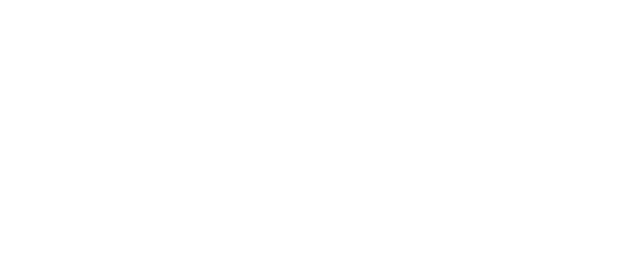
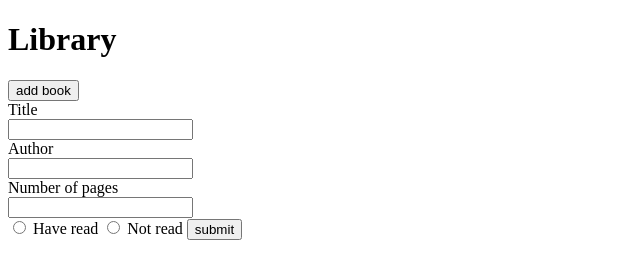
Before and after one commit to ctkelly/library, a plain HTML site: page index.html in a window 1280 px wide. Shown: the whole page, without its empty margins (0-640 px from the left). Drawn offline with Linux system fonts and the light colour scheme.

Commit message:
Add form

```diff
--- a/index.html
+++ b/index.html
@@ -5,6 +5,25 @@
   <link rel="stylesheet" href="style.css">
 </head>
 <body>
+  <header>
+    <h1>Library</h1>
+    <button id="add-book-btn">add book</button>
+  </header>
+
+  <form id="add-book-form" action="/add-book-form" method="get"> <!-- this is wrong -->
+    <label for="title">Title</label><br>
+    <input type="text" id="title" name="title"><br>
+    <label for="author">Author</label><br>
+    <input type="text" id="author" name="author"><br>
+    <label for="pages">Number of pages</label><br>
+    <input type="text" id="pages" name="pages"><br>
+    <input type="radio" id="have-read" name="read-status" value="have-read">
+    <label for="have-read">Have read</label>
+    <input type="radio" id="not-read" name="read-status" value="not-read">
+    <label for="not-read">Not read</label>
+    <button id="submit-btn">submit</button>
+  </form>
+
 
   <script src="library.js"></script>
 </body>
```
